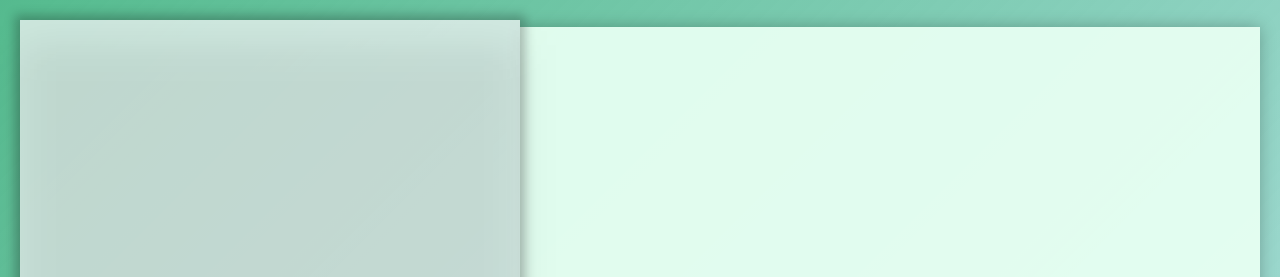
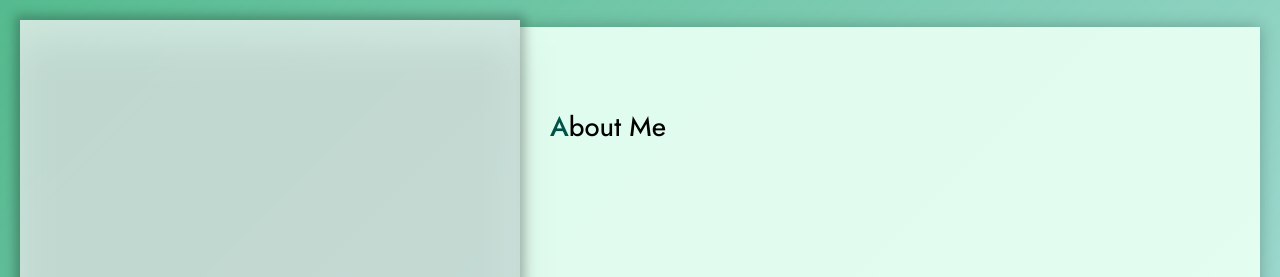
Before and after one commit to ScientistWsy/Portfolio, a React (Vite) app: page / in a window 1280 px wide. Shown: the top 277 px of the page. Built offline with nearby package versions, Linux system fonts and the light colour scheme.

Commit message:
Criado Cabeçalho

```diff
--- a/src/App.jsx
+++ b/src/App.jsx
@@ -6,6 +6,7 @@ import Background from './components/Background';
 import Main from './components/Main';
 import GlobalStyles from './styles/globals';
 import SidePanel from './components/SidePanel';
+import AboutMe from './components/AboutMe';
 
 const Container = styled.div`
   position: fixed;
@@ -30,6 +31,7 @@ function App() {
         <Main>
           <PainelProfileTop>
           </PainelProfileTop>
+          <AboutMe />
         </Main>
       </Container>
     </>
--- /dev/null
+++ b/src/components/AboutMe/index.jsx
@@ -0,0 +1,10 @@
+//import styled from "styled-components";
+import Header from "../Header";
+
+const AboutMe = () => {
+    return (
+        <Header>About Me</Header>
+    );
+}
+
+export default AboutMe;
--- /dev/null
+++ b/src/components/Header/index.jsx
@@ -0,0 +1,46 @@
+import styled, { ThemeContext } from "styled-components"
+import { size } from "../../styles/Theme"
+import { theme } from "../../styles/Theme"
+
+const Navbar = styled.div`
+    height: 200px;
+    display: flex;
+    align-items: center;
+    justify-content: start;
+    padding-left: 30px;
+
+    /* @media (max-width: ${size.tablet}) {
+        width: 100%;
+    } */
+`
+
+const FirstLetter = styled.h2`
+    color: ${theme.light.primary};
+    font-weight: 500;
+    font-size: 1.7em;
+`
+
+const OthersLetter = styled.h2`
+    color: ${theme.light.text.primary};
+    font-weight: 450;
+    font-size: 1.7em;
+`
+
+const Header = ({ children }) => {
+
+    const tittle = children.toString();
+    const first = tittle.charAt(0);
+    const others = tittle.slice(1);
+
+    console.log(tittle, first, others)
+
+    return (
+        <Navbar>
+            <FirstLetter>{first}</FirstLetter>
+            <OthersLetter>{others}</OthersLetter>
+        </Navbar>
+    );
+}
+
+
+export default Header
```
